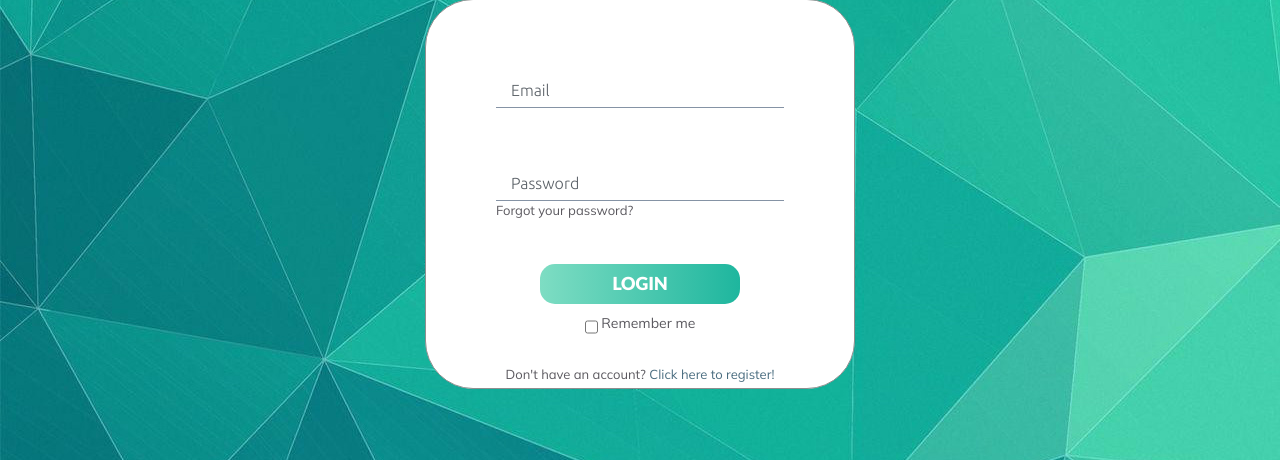
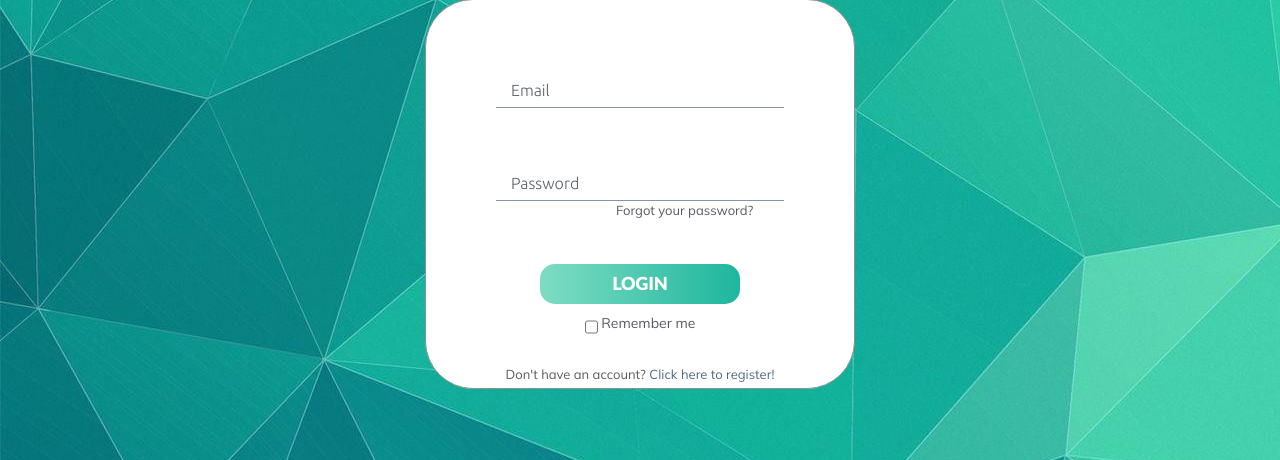
Before and after one commit to VladGavrikov/Oral-Test-App, a Flask app: page / in a window 1280 px wide. Shown: the part 232-692 px from the top of the page. Run offline with Flask 2, Linux system fonts and the light colour scheme; some libraries are stand-ins or nearby versions.

Commit message:
minor front-end change

```diff
--- a/TestingApp/app/static/css/login-style.css
+++ b/TestingApp/app/static/css/login-style.css
@@ -128,7 +128,8 @@ body {
     position: absolute;
     font-size: 13px;
     color: #5B595F;
-    text-align: right;
+    /* text-align: right; */
+    transform: translate(120px, 0px);
 }
 
 #sign-up {
```
